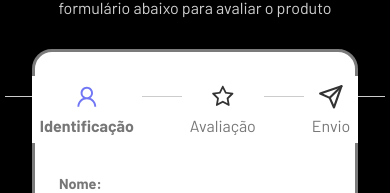
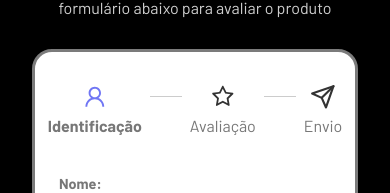
Before and after one commit to matheusmatosr/form_multistep, a React (Vite) app: page / in a window 390 px wide. Shown: the part 126-319 px from the top of the page. Built offline with nearby package versions, Linux system fonts and the light colour scheme.

Commit message:
fix: style

```diff
--- a/src/style/Steps.css
+++ b/src/style/Steps.css
@@ -41,7 +41,11 @@
 @media screen and (max-width:525px) {
   .steps {
     width: auto;
-    max-width: 350px;
-    gap: 2.5rem;
+    max-width: 330px;
+    gap: 2rem;
+  }
+
+  .steps::after {
+    width: 300px;
   }
 }
```
